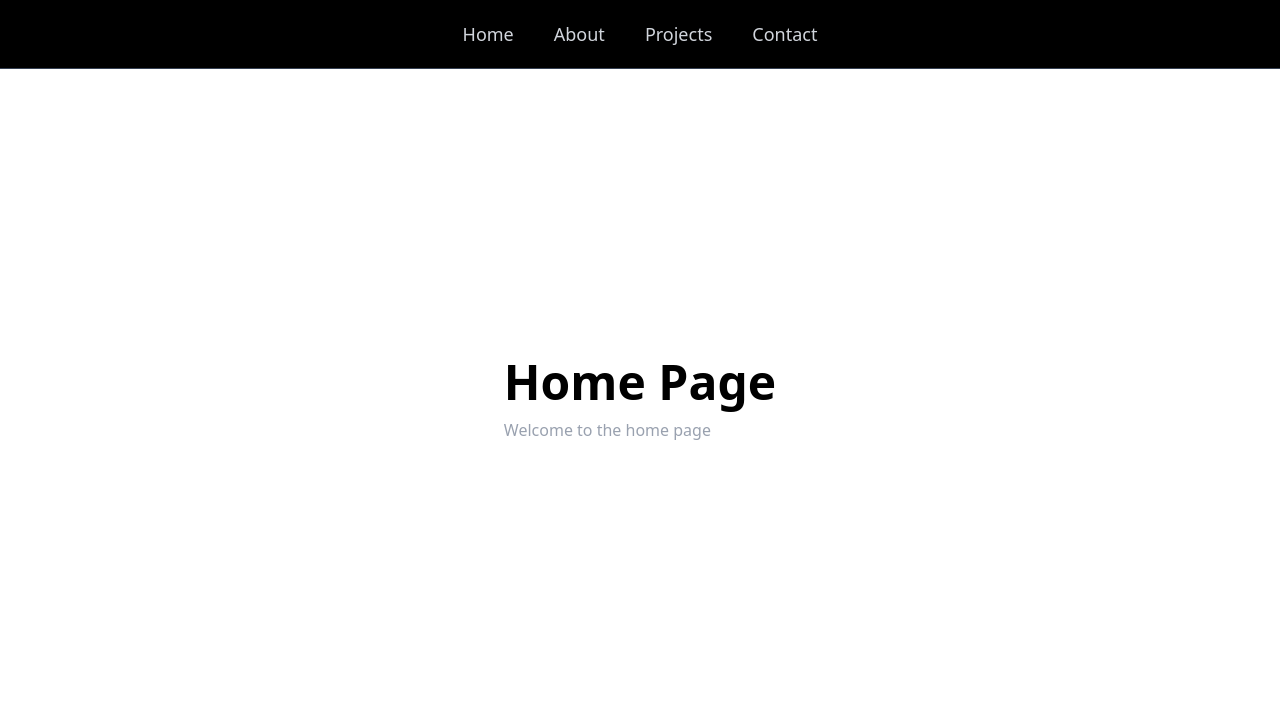
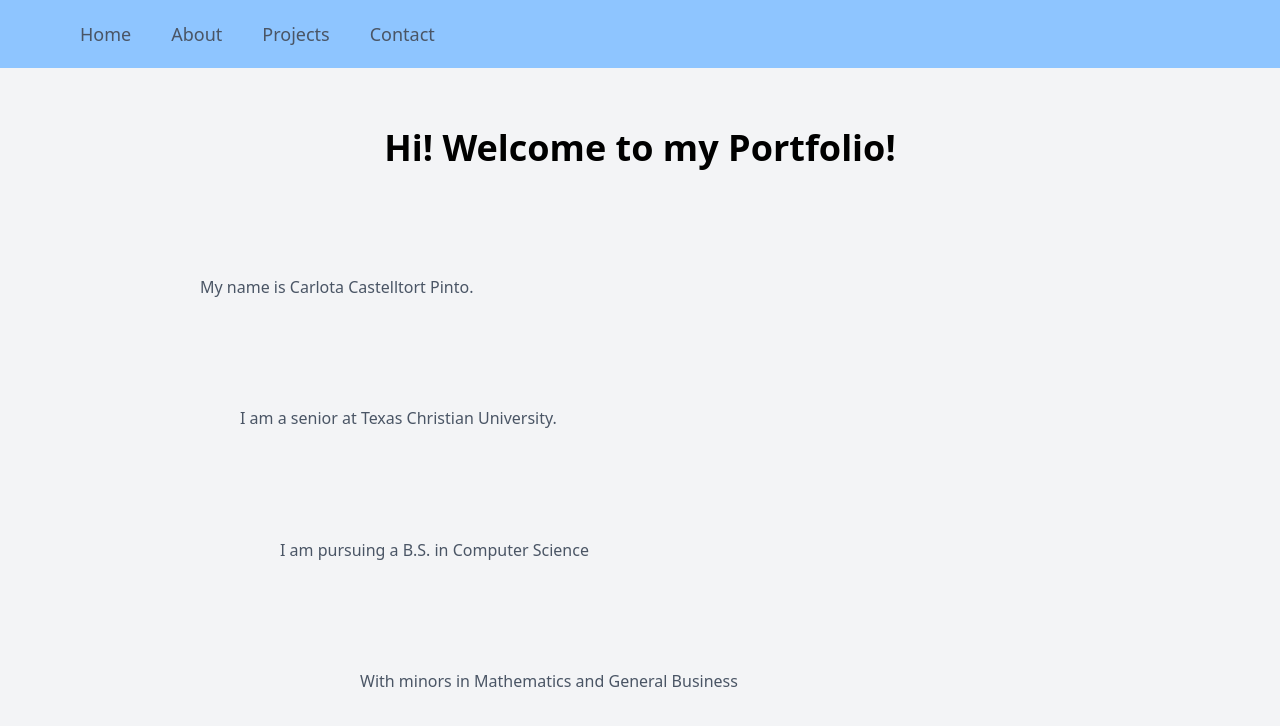
Before and after one commit to CCastelltort/personal-portfolio, a Next.js app: page / in a window 1280 px wide. Shown: the top 726 px of the page. Built offline with nearby package versions, Linux system fonts and the light colour scheme.

Commit message:
Add css to home page

```diff
--- a/app/components/NavBar.tsx
+++ b/app/components/NavBar.tsx
@@ -3,19 +3,19 @@ import React from 'react'
 
 const NavBar = () => {
   return (
-    <nav className='fixed top-0 w-full flex items-center justify-around py-5 px-24 border-b border-gray-700 bg-black'>
+    <nav className='fixed top-0 w-full flex py-5 px-20 bg-blue-300 text-gray-600'>
 
         <ul className='flex gap-10 text-lg'>
-            <Link href="/" className='text-gray-300 hover:text-white transition-colors'>
+            <Link href="/" className='hover:text-white transition-colors'>
                 Home
             </Link>
-            <Link href="/about" className='text-gray-300 hover:text-white transition-colors'>
+            <Link href="/about" className='hover:text-white transition-colors'>
                 About
             </Link>
-            <Link href="/projects" className='text-gray-300 hover:text-white transition-colors'>
+            <Link href="/projects" className='hover:text-white transition-colors'>
                 Projects
             </Link>
-            <Link href="/contact" className='text-gray-300 hover:text-white transition-colors'>
+            <Link href="/contact" className='hover:text-white transition-colors'>
                 Contact
             </Link>
         </ul>
--- /dev/null
+++ b/app/contact/page.tsx
@@ -0,0 +1,16 @@
+import React from 'react'
+
+const page = () => {
+  return (
+    <div className="min-h-screen flex items-center justify-center">
+    <div className="space-y-3 max-w-3xl">
+        <h1 className="text-5xl font-semibold">Contact Page</h1>
+        <p className="text-gray-400">
+        Welcome to the contact page
+        </p>
+    </div>
+    </div>
+  )
+}
+
+export default page
--- a/app/page.tsx
+++ b/app/page.tsx
@@ -1,12 +1,38 @@
+'use client'
+
+import { useEffect, useState } from "react";
 
 export default function Home() {
+  const [loaded, setLoaded] = useState(false);
+
+  useEffect(() => {
+    setLoaded(true);
+  }, []);
+
+  const lines = [
+    { text: "My name is Carlota Castelltort Pinto.", padding: "pl-0" },
+    { text: "I am a senior at Texas Christian University.", padding: "pl-10" },
+    { text: "I am pursuing a B.S. in Computer Science", padding: "pl-20" },
+    { text: "With minors in Mathematics and General Business", padding: "pl-40" },
+  ];
+
   return (
-    <div className="min-h-screen flex items-center justify-center">
-      <div className="space-y-3 max-w-3xl">
-        <h1 className="text-5xl font-semibold">Home Page</h1>
-        <p className="text-gray-400">
-          Welcome to the home page
-        </p>
+    <div className="min-h-screen bg-gray-100 px-10 flex flex-col">
+      <div className="flex justify-center pt-32">
+        <h1 className="text-4xl font-semibold">Hi! Welcome to my Portfolio!</h1>
+      </div>
+      <div className="flex-grow flex flex-col justify-evenly text-gray-600 pl-40">
+        {lines.map((line, index) => (
+          <p
+            key={index}
+            className={`${line.padding} transition-transform duration-700 ease-out transform ${
+              loaded ? "scale-100 opacity-100" : "scale-75 opacity-0"
+            }`}
+            style={{ transitionDelay: `${index * 200}ms` }}
+          >
+            {line.text}
+          </p>
+        ))}
       </div>
     </div>
   );
--- /dev/null
+++ b/app/projects/page.tsx
@@ -0,0 +1,16 @@
+import React from 'react'
+
+const page = () => {
+  return (
+    <div className="min-h-screen flex items-center justify-center">
+    <div className="space-y-3 max-w-3xl">
+        <h1 className="text-5xl font-semibold">Projects Page</h1>
+        <p className="text-gray-400">
+        Welcome to the projects page
+        </p>
+    </div>
+    </div>
+  )
+}
+
+export default page
--- a/package.json
+++ b/package.json
@@ -9,6 +9,7 @@
     "lint": "next lint"
   },
   "dependencies": {
+    "framer-motion": "^12.19.1",
     "next": "15.3.4",
     "postcss": "^8.5.6",
     "react": "^19.0.0",
```
Also changed, not shown: 1 other file (tests, documents, lock files or other folders).
